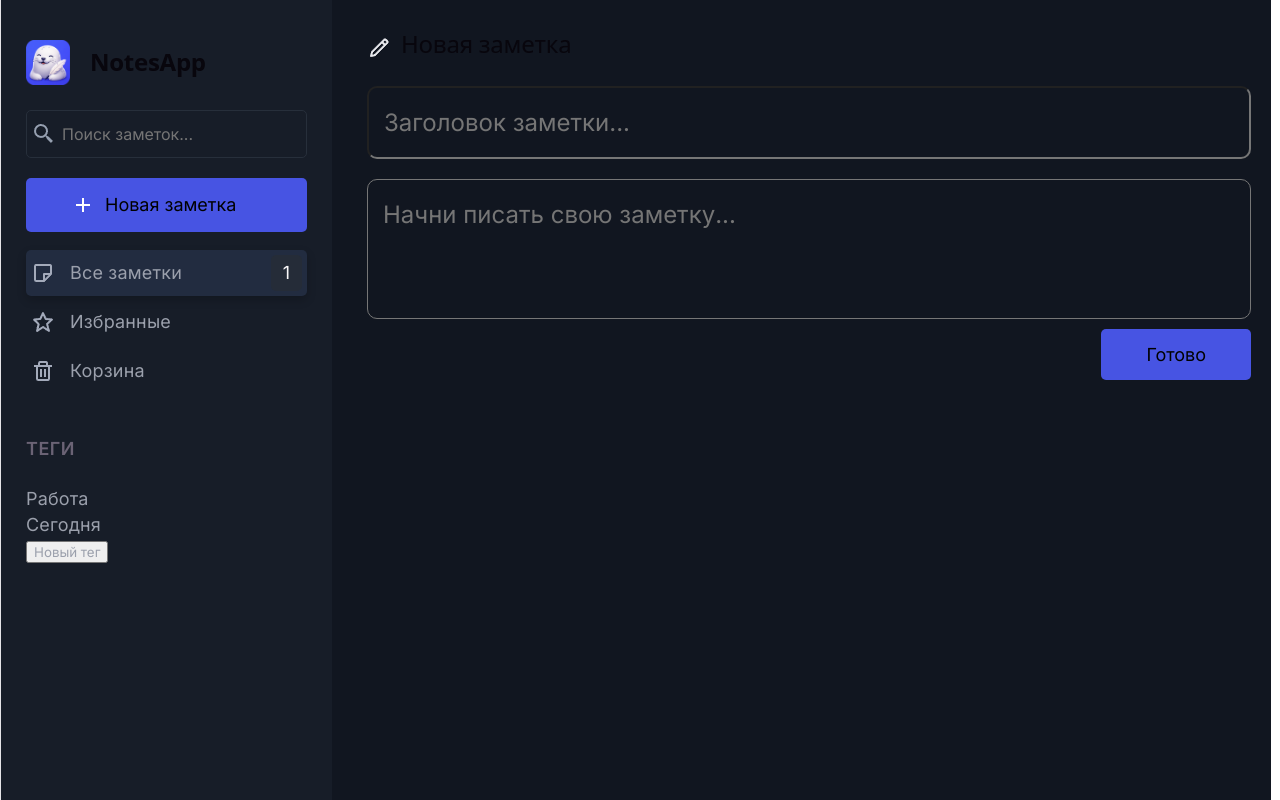
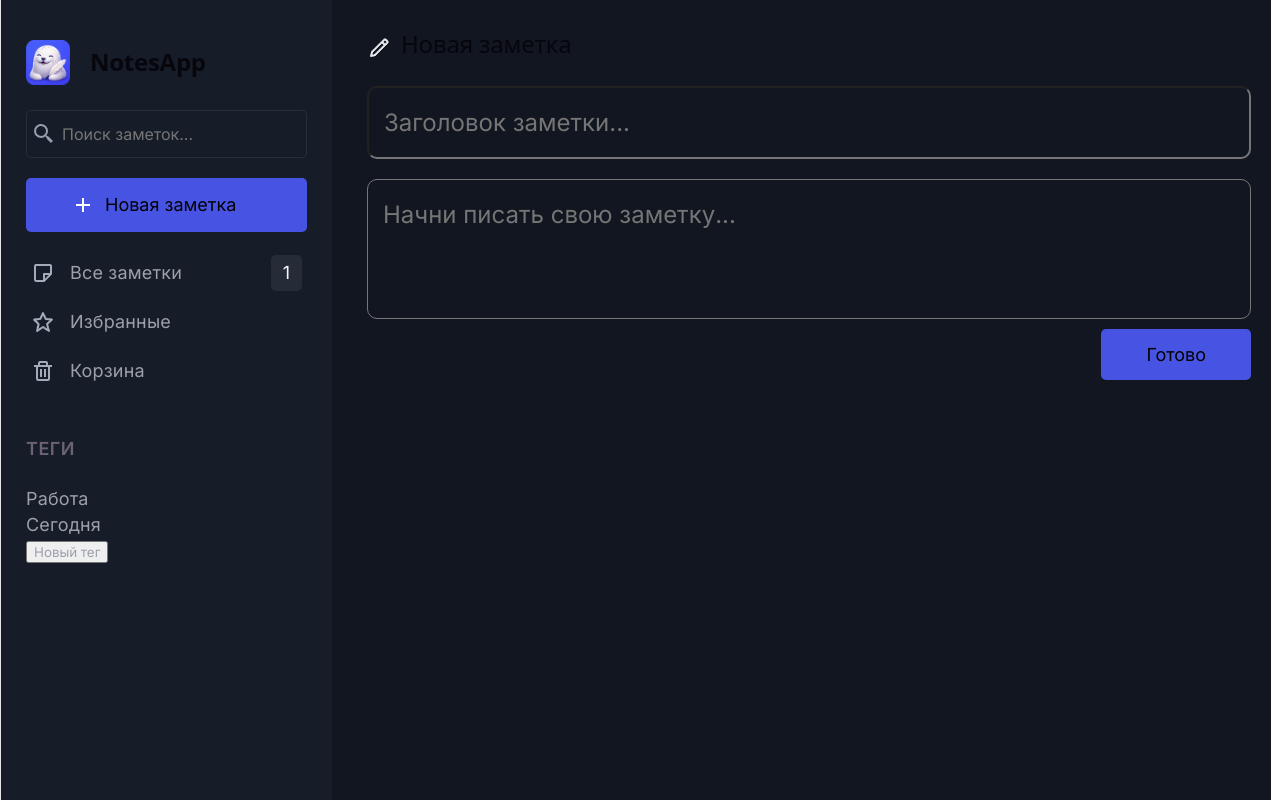
Before and after one commit to vadimk321/Notes-App, a React (Vite) app: page / in a window 1280 px wide. Both pictures are taken after a click on the button "Новая заметка". Built offline with nearby package versions, Linux system fonts and the light colour scheme.

Commit message:
Fix bugs

```diff
--- a/src/App.jsx
+++ b/src/App.jsx
@@ -26,6 +26,8 @@ function App() {
     localStorage.setItem('notes', JSON.stringify(notes))
   }, [notes]);
 
+
+
   function deleteNote(id) {
     setNotes(prev => {
       return prev.map(note => note.id === id ? {...note,isDeleted: true, isFavorite: false} : note)
@@ -46,7 +48,15 @@ function App() {
         : note
     )
   );
-};
+  };
+
+  function exitEditor() {
+    if (editingNote && !editingNote.title && !editingNote.content) {
+      setNotes(prev => prev.filter(item => item.id !== editingNote.id));
+    }
+
+    setEditingId(null);
+  }
 
   return (
       <div className="main-wrapper">
@@ -58,6 +68,7 @@ function App() {
           filters={filters}
           setEditingId={setEditingId}
           setNotes={setNotes}
+          exitEditor={exitEditor}
         />
         {editingId
         ? <NoteEditor
@@ -65,6 +76,7 @@ function App() {
           setNotes={setNotes}
           setFilters={setFilters}
           setEditingId={setEditingId}
+          exitEditor={exitEditor}
         />
         : <NotesList
           notes={notes}
--- a/src/NoteEditor.jsx
+++ b/src/NoteEditor.jsx
@@ -8,7 +8,8 @@ function NoteEditor(props) {
           note,
           setNotes,
           setFilters,
-          setEditingId
+          setEditingId,
+          exitEditor
         } = props
 
   function handleChange(field, value) {
@@ -25,18 +26,6 @@ function NoteEditor(props) {
     )
   }
 
-  function handleClose() {
-    if (!note.title && !note.content) {
-      setNotes(prev => prev.filter(item => item.id !== note.id));
-    }
-
-    setFilters(prev => ({
-      ...prev,
-      category: 'all'
-    }));
-
-    setEditingId(null);
-  }
 
   return (
     <div className="new-note-wrapper">
@@ -59,7 +48,7 @@ function NoteEditor(props) {
       <div className="new-note-status-wrapper">
         <button
           className="new-note-btn-add"
-          onClick={handleClose}
+          onClick={exitEditor}
         >Готово</button>
       </div>
     </div>
--- a/src/NoteTextarea.jsx
+++ b/src/NoteTextarea.jsx
@@ -31,7 +31,7 @@ function NoteTextarea(props) {
       ref={textareaRef}
       onChange={(e) => {
         onChange(e.target.value);
-        handleChange;
+        handleChange(e);
       }}
       placeholder="Начни писать свою заметку..."
       className="new-note-main-section"
--- a/src/Sidebar.jsx
+++ b/src/Sidebar.jsx
@@ -12,7 +12,8 @@ function Sidebar(props) {
     notesCountDeleted,
     notesCountFavorite,
     setEditingId,
-    setNotes
+    setNotes,
+    exitEditor
   } = props
 
   return (
@@ -40,6 +41,10 @@ function Sidebar(props) {
             isDeleted: false,
           };
 
+          setFilters(prev => ({
+            ...prev,
+            category: ''
+          }))
           setNotes(prev => [...prev, newNote]);
           setEditingId(newNote.id);
 }}>
@@ -52,6 +57,8 @@ function Sidebar(props) {
         notesCountFavorite={notesCountFavorite}
         setFilters={setFilters}
         filters={filters}
+        setEditingId={setEditingId}
+        exitEditor={exitEditor}
         />
       <ListTags/>
 
```
Also changed, not shown: src/ListCategories.jsx (+12 -4 lines).
